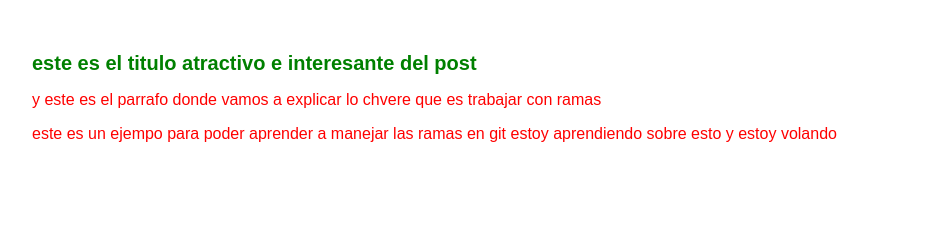
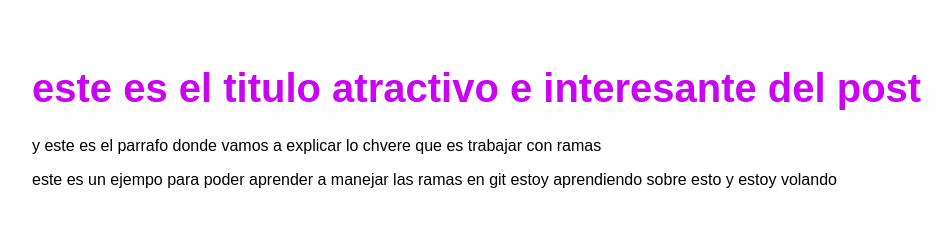
Before and after one commit to cristian10919/curso, a plain HTML site: page index.html in a window 1280 px wide. Shown: the whole page, without its empty margins (160-1112 px from the left). Drawn offline with Linux system fonts and the light colour scheme.

Commit message:
cambios en css

```diff
--- a/css/estilos.css
+++ b/css/estilos.css
@@ -1,5 +1,5 @@
 body{
-    color:red;
+    color:rgb(0, 0, 0);
     text-align: center;
     font-family: "Arial";
     font-size: 16px;
@@ -14,6 +14,6 @@ body{
     margin: 0 auto;
 }
 #container h1{
-    font-size: 20px;
-    color: green;
+    font-size: 40px;
+    color: rgb(203, 3, 243);
 }
```
